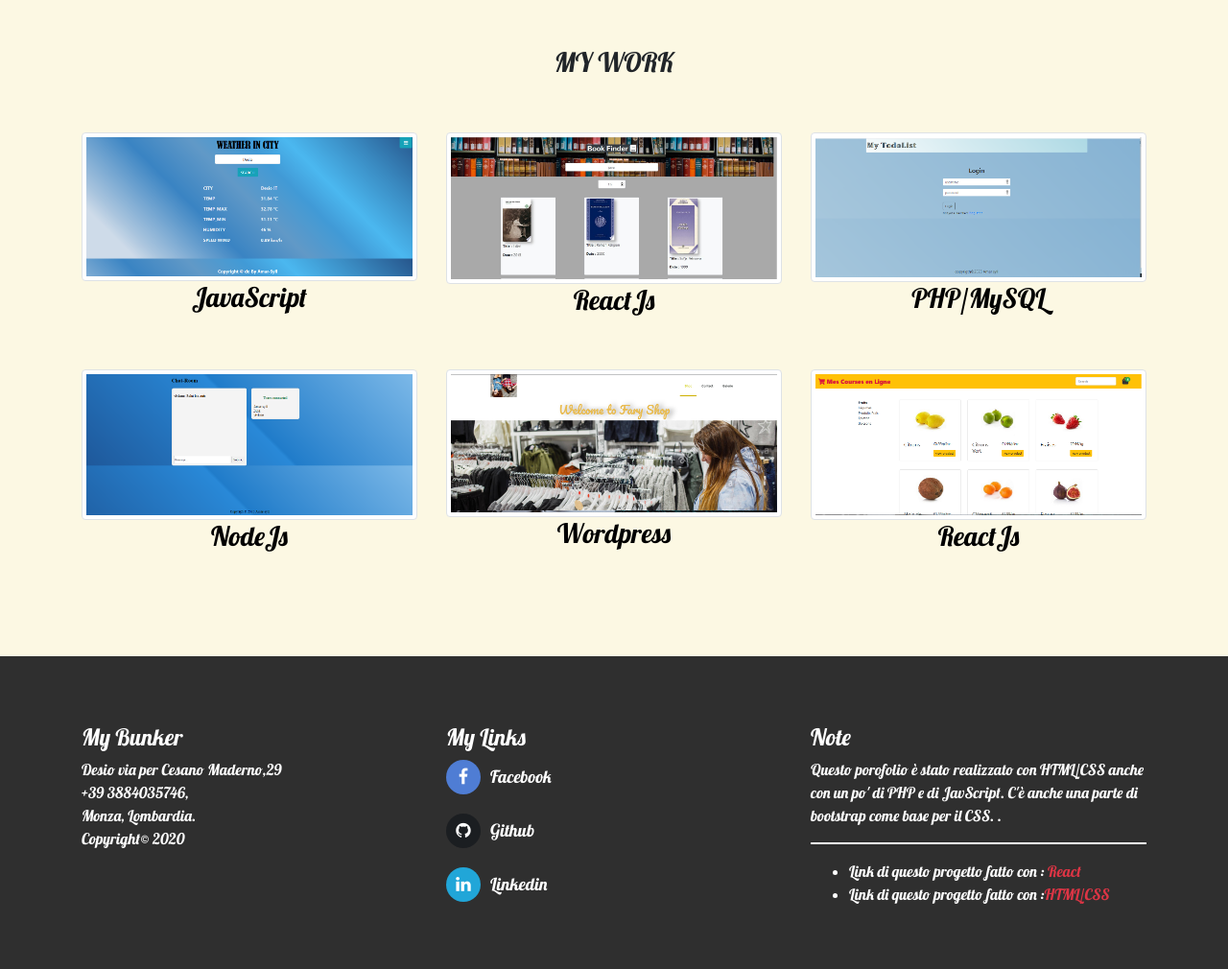
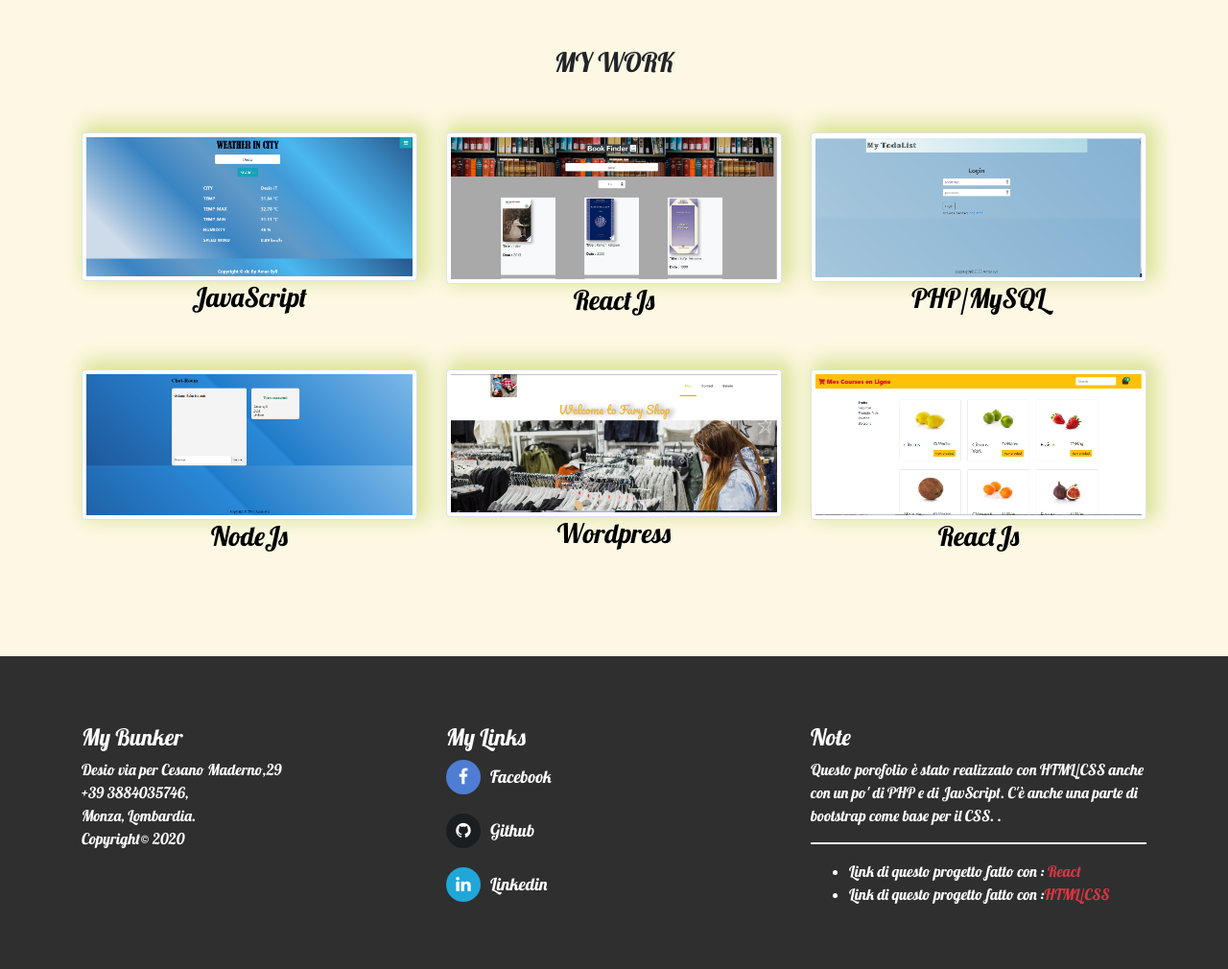
Before and after one commit to Amar1921/portofolio-php, a PHP site: page /work.php in a window 1280 px wide. Shown: the part 150-1160 px from the top of the page at 96% size. Run offline with PHP 8.4, Linux system fonts and the light colour scheme.

Commit message:
update css

```diff
--- a/assets/style/main.css
+++ b/assets/style/main.css
@@ -174,3 +174,14 @@ input {
     color: #fff;
     padding: 0 25px;
 }
+.img:hover{
+    transform: translateY(5px);
+    -webkit-box-shadow: 6px -5px 41px 5px rgba(194,196,174,1);
+    -moz-box-shadow: 6px -5px 41px 5px rgba(194,196,174,1);
+    box-shadow: 6px -5px 41px 5px rgba(194,196,174,1);
+}
+.img{
+    -webkit-box-shadow: 6px -5px 19px 5px rgba(220,227,154,1);
+    -moz-box-shadow: 6px -5px 19px 5px rgba(220,227,154,1);
+    box-shadow: 6px -5px 19px 5px rgba(220,227,154,1);
+}
--- a/work.php
+++ b/work.php
@@ -23,33 +23,33 @@ require(__DIR__.'/includes/header.php')
     </div>
     <div class="row my-5 centered">
         <div class="col-lg-4 text-center">
-            <a class="zoom green" href="components/javascript.html"><img class="img-responsive img-thumbnail" src="assets/img/javascript/weather-1.png" alt="" /></a>
+            <a class="zoom green" href="components/javascript.html"><img class="img-responsive img img-thumbnail" src="assets/img/javascript/weather-1.png" alt="" /></a>
             <h3><a href="components/javascript.html" style="color: black" >JavaScript</a></h3>
         </div>
         <div class="col-lg-4 text-center">
-            <a class="zoom green" href="components/reactjs.html"><img class="img-responsive img-thumbnail" src="assets/img/reactjs/react-1.jpg" alt="" /></a>
+            <a class="zoom green" href="components/reactjs.html"><img class="img-responsive img img-thumbnail" src="assets/img/reactjs/react-1.jpg" alt="" /></a>
             <h3><a href="components/reactjs.html" style="color: black" >ReactJs</a></h3>
         </div>
         <div class="col-lg-4 text-center">
-            <a class="zoom green" href="components/phpmysql.html"><img class="img-responsive img-thumbnail" src="assets/img/php_mysql/php1.png" alt="" /></a>
+            <a class="zoom green" href="components/phpmysql.html"><img class="img-responsive img img-thumbnail" src="assets/img/php_mysql/php1.png" alt="" /></a>
             <h3><a href="components/phpmysql.html" style="color: black">PHP/MySQL</a></h3>
         </div>
     </div><!-- /row -->
     <div class="row mt centered">
         <div class="col-lg-4 text-center">
-            <a class="zoom green" href="components/nodejs.html"><img class="img-responsive img-thumbnail" src="assets/img/nodejs/nodejs-1.png" alt="" /></a>
+            <a class="zoom green" href="components/nodejs.html"><img class="img-responsive img img-thumbnail" src="assets/img/nodejs/nodejs-1.png" alt="" /></a>
             <h3>
                 <a href="components/nodejs.html" style="color:#000;">NodeJs</a>
             </h3>
         </div>
         <div class="col-lg-4 text-center">
-            <a class="zoom green" href="components/wordpress.html"><img class="img-responsive img-thumbnail" src="assets/img/wordpress/wordpress.png" alt="" /></a>
+            <a class="zoom green" href="components/wordpress.html"><img class="img-responsive img img-thumbnail" src="assets/img/wordpress/wordpress.png" alt="" /></a>
            <h3>
                <a href="components/wordpress.html" style="color: black">Wordpress</a>
            </h3>
         </div>
         <div class="col-lg-4 text-center">
-            <a class="zoom green" href="components/react-2.html"><img class="img-responsive img-thumbnail" src="assets/img/reactjs/react01.png" alt="" /></a>
+            <a class="zoom green" href="components/react-2.html"><img class="img-responsive img img-thumbnail" src="assets/img/reactjs/react01.png" alt="" /></a>
             <h3><a href="components/react-2.html" style="color: black" >ReactJs</a></h3>
         </div>
     </div><!-- /row -->
```
